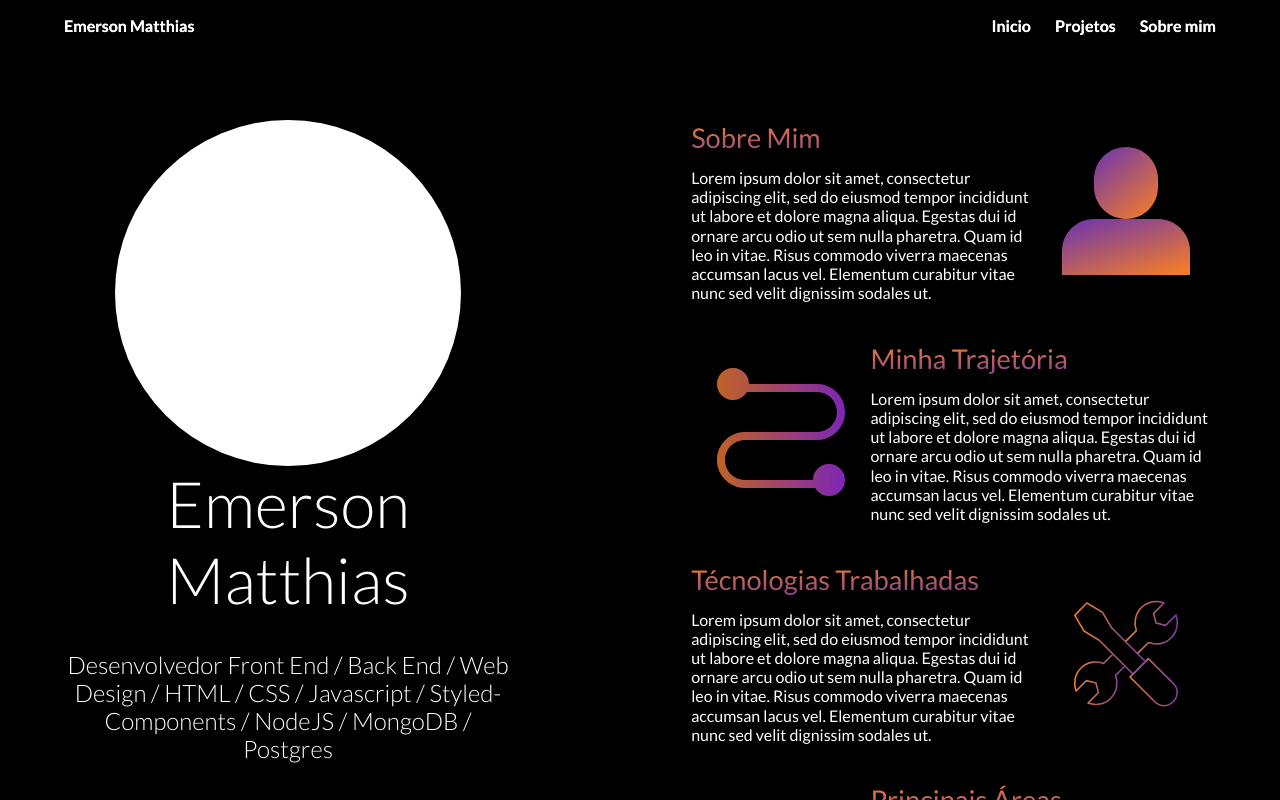
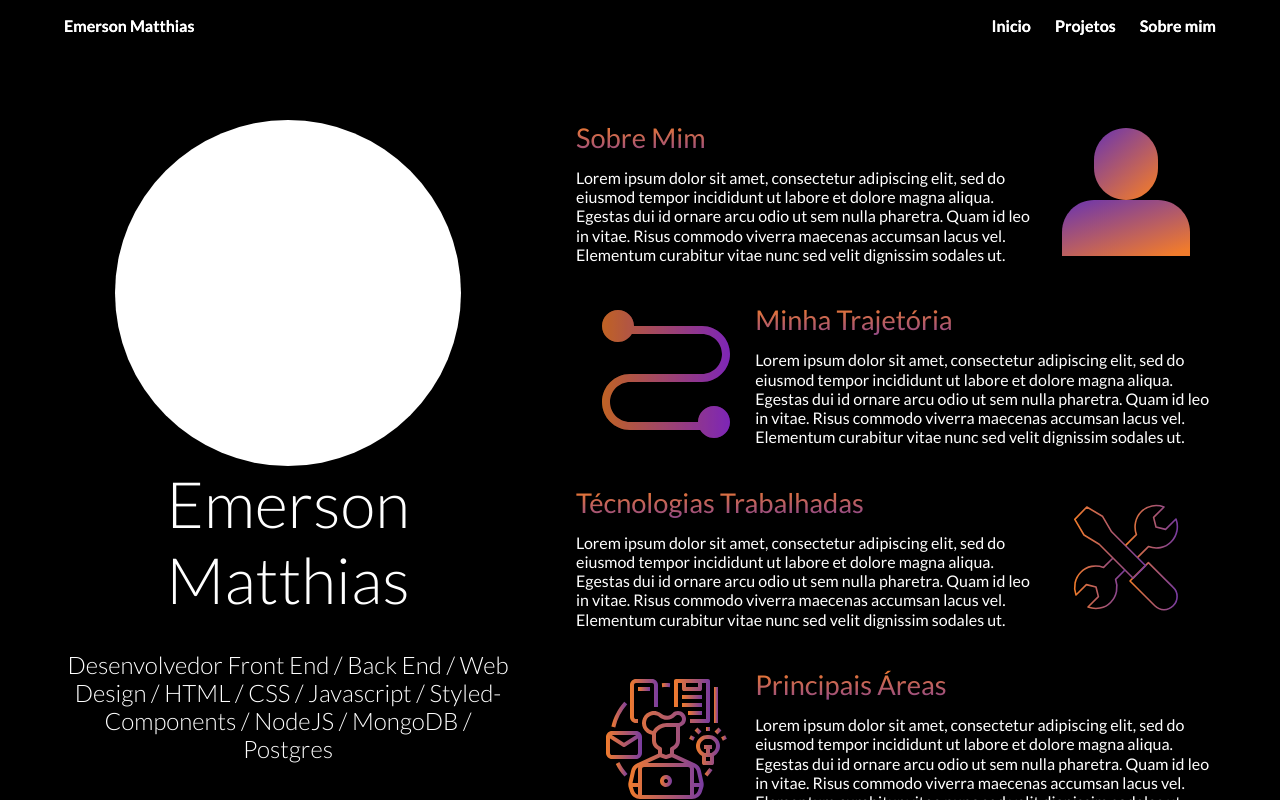
Before and after one commit to EmersonMatias/portfolio_emerson_matthias, a React (Vite) app: page /sobremim in a window 1280 px wide. Shown: the top 800 px of the page. Built offline with nearby package versions, Linux system fonts and the light colour scheme.

Commit message:
style: fix size 6

```diff
--- a/src/components/GeneralText.jsx
+++ b/src/components/GeneralText.jsx
@@ -22,7 +22,7 @@ const Container = styled.div`
     margin-bottom: 4.8rem;
 
     .text{
-        width: 30vw;
+        width: 100%;
     }
 
     h3{
@@ -51,9 +51,7 @@ const Container = styled.div`
         margin-top: 5vw;
         justify-content: center;
 
-        .text{
-            width: 100%;
-        }
+
 
         h3{
             line-height: 3.8rem;
--- a/src/pages/AboutMe/RightContent.jsx
+++ b/src/pages/AboutMe/RightContent.jsx
@@ -18,7 +18,7 @@ export default function RightContent() {
 }
 
 const Container = styled.div`
-    width: 41%;
+    width: 50%;
     background-color: black;
     margin-right: 5vw;
 
```
